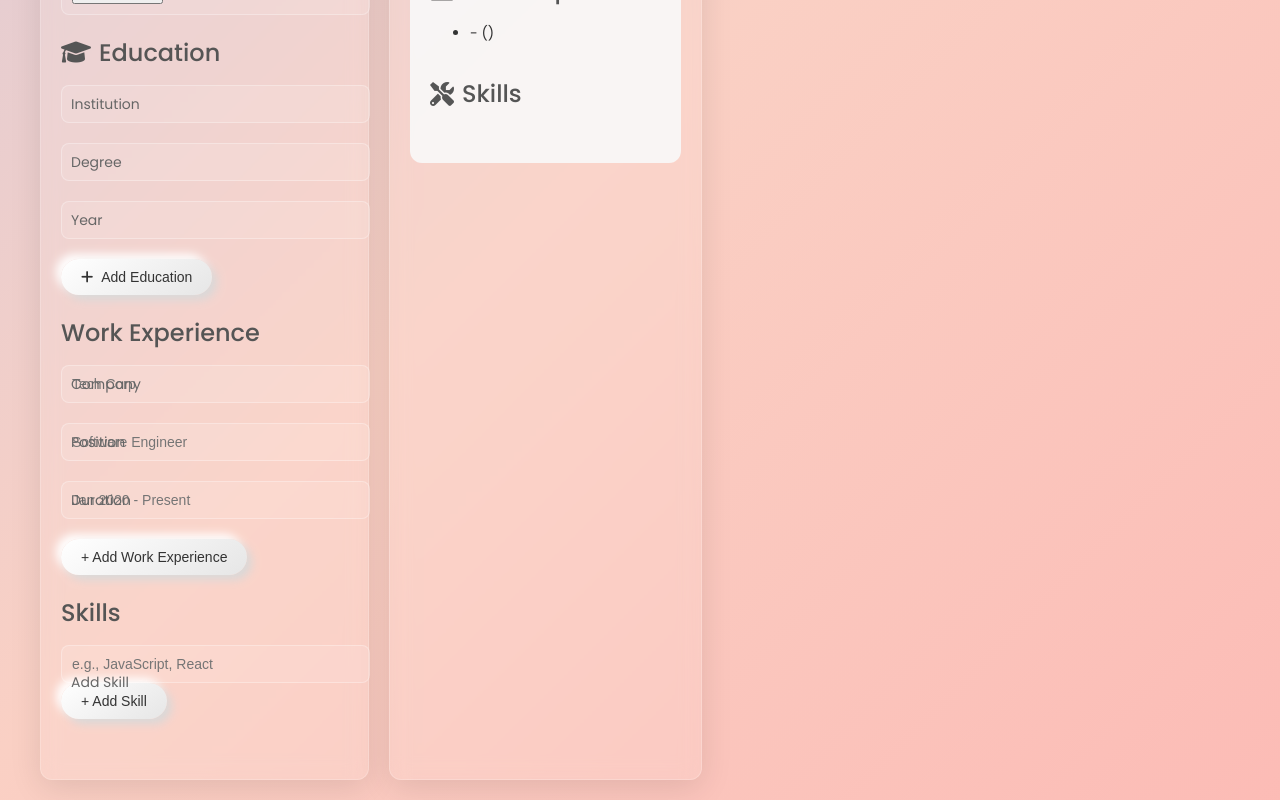
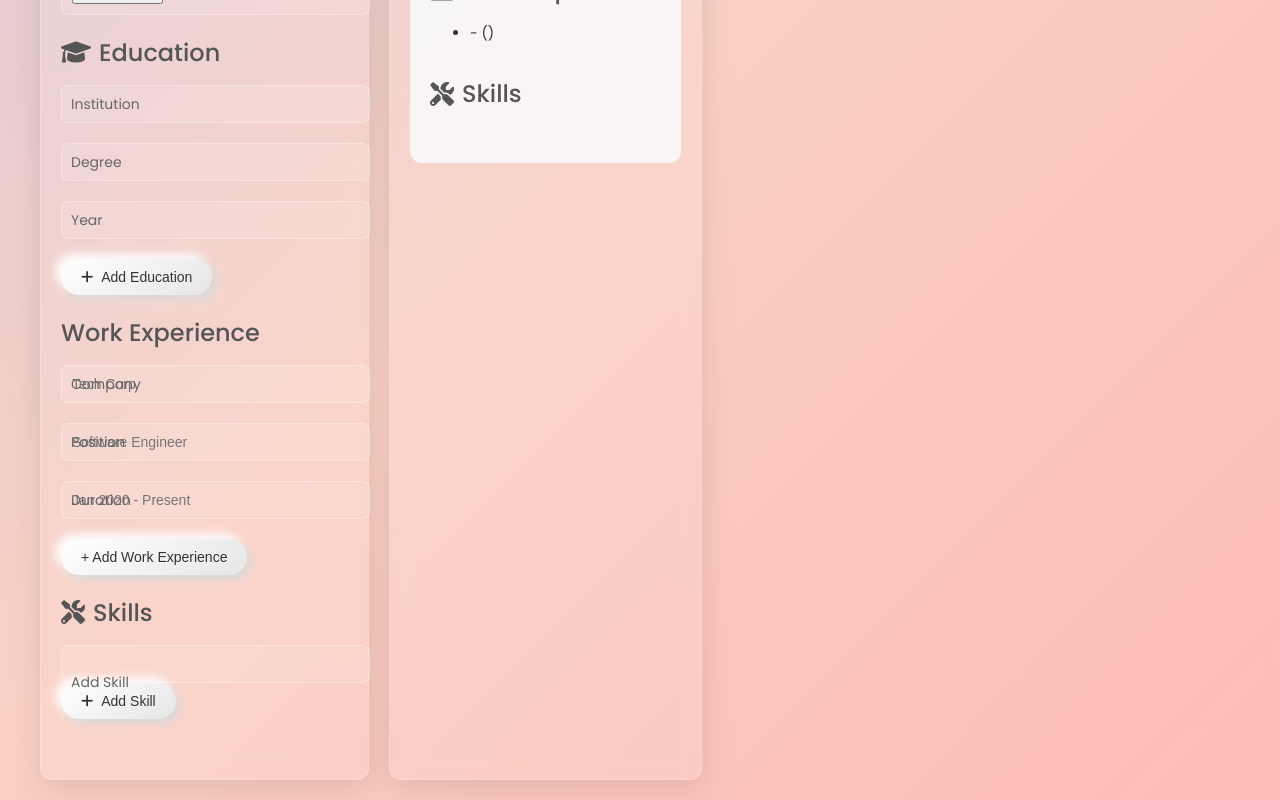
Before and after one commit to RensithUdara/resume-builder, a React (Create React App) app: page / in a window 1280 px wide. Shown: the part 545-1345 px from the top of the page. Built offline with nearby package versions, Linux system fonts and the light colour scheme.

Commit message:
style: enhance Skills component with section icon and improved button design

```diff
--- a/src/components/Skills.js
+++ b/src/components/Skills.js
@@ -12,17 +12,19 @@ function Skills({ skills, setSkills }) {
 
   return (
     <div className="form-section">
-      <h2 className="section-title">Skills</h2>
+      <h2 className="section-title">
+        <i className="fas fa-tools"></i> Skills
+      </h2>
       <div className="input-group">
-        <label>Add Skill</label>
         <input
           type="text"
-          placeholder="e.g., JavaScript, React"
+          placeholder=" "
           value={skill}
           onChange={(e) => setSkill(e.target.value)}
         />
+        <label>Add Skill</label>
         <button type="button" className="add-button" onClick={addSkill}>
-          + Add Skill
+          <i className="fas fa-plus"></i> Add Skill
         </button>
       </div>
       <ul className="skills-list">
```
